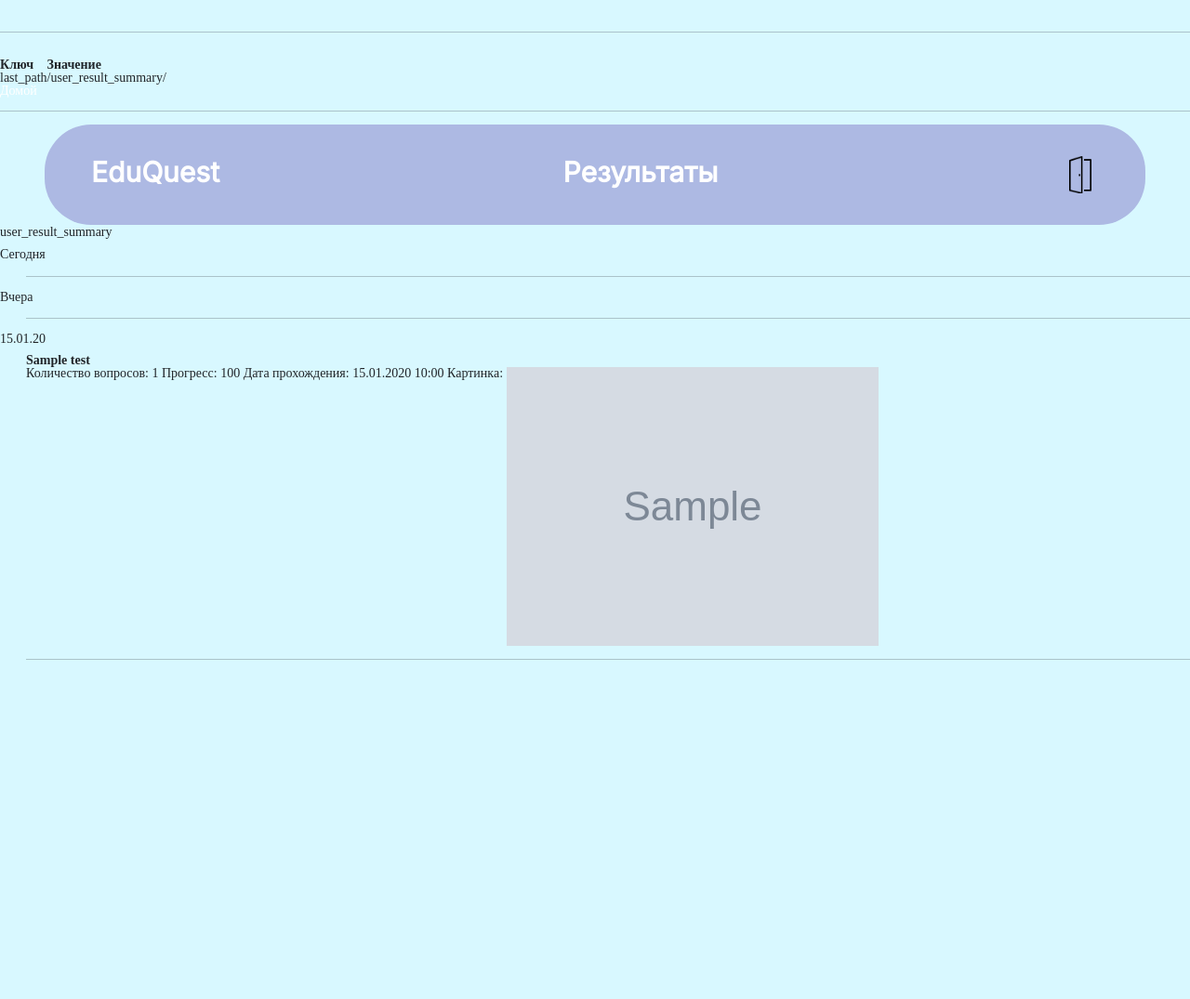
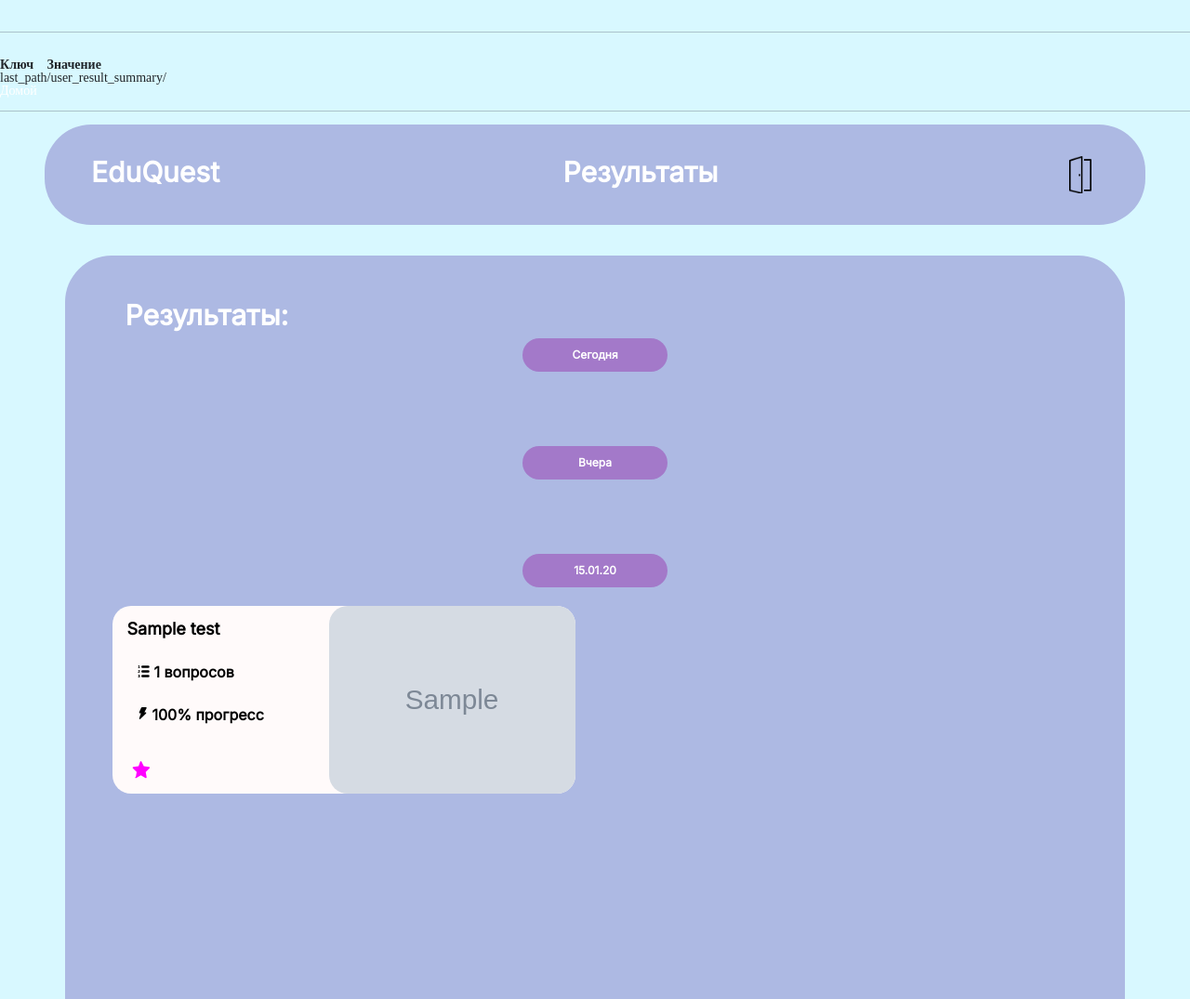
Before and after one commit to HeyArtem/edu_quest, a Django app: page /user_result_summary/ in a window 1280 px wide. Shown: the whole page at 93% size. Before the commit the page ends 710 px from the top, so only its background shows below. Run offline with Django 4.2, Linux system fonts and the light colour scheme; a user stored in the database is signed in; tables that the repository leaves empty hold one stand-in row (values such as "Sample post"); grey boxes marked "Sample" are stand-in pictures; parts of the project's set-up code (start-up, migrations or seed data) failed here and were passed over; some web fonts are replaced.

Commit message:
UserResult, UserSummury

```diff
--- a/conf/settings/django.py
+++ b/conf/settings/django.py
@@ -14,6 +14,9 @@ DEBUG = env("DEBUG", cast=bool)
 
 ALLOWED_HOSTS = env("ALLOWED_HOSTS", default=["*"])
 
+INTERNAL_IPS = [
+    "127.0.0.1"
+]  # Чтобы debug_toolbar показывался только на локалке (в проде он будет скрыт).
 
 INSTALLED_APPS = [
     "django.contrib.admin",
@@ -26,12 +29,14 @@ INSTALLED_APPS = [
     "edu_quest",
     "api",
     "models_app",
+    "debug_toolbar",
 ]
 
 MIDDLEWARE = [
     "django.middleware.security.SecurityMiddleware",
     "django.contrib.sessions.middleware.SessionMiddleware",
     "django.middleware.common.CommonMiddleware",
+    "debug_toolbar.middleware.DebugToolbarMiddleware",  # debug_toolbar
     "django.middleware.csrf.CsrfViewMiddleware",
     "django.contrib.auth.middleware.AuthenticationMiddleware",
     "django.contrib.messages.middleware.MessageMiddleware",
--- a/conf/urls.py
+++ b/conf/urls.py
@@ -9,8 +9,14 @@ urlpatterns = [
     path("admin/", admin.site.urls),
     path("api/", include("api.urls")),
     path("", include("edu_quest.urls")),
-] + static(django.MEDIA_URL, document_root=django.MEDIA_ROOT)
+]
 
 handler404 = Handler404View.as_view()
 
 urlpatterns += static(django.STATIC_URL, document_root=django.STATIC_ROOT)
+urlpatterns += static(django.MEDIA_URL, document_root=django.MEDIA_ROOT)
+
+if django.DEBUG:
+    import debug_toolbar
+
+    urlpatterns += [path("__debug__/", include(debug_toolbar.urls))]
--- /dev/null
+++ b/edu_quest/static/css/user_result_summary.css
@@ -0,0 +1,147 @@
+.container {
+    width: 1184px;
+    min-height: 100vh;
+    background-color: #ADB9E3;
+    border-radius: 50px 50px 0 0;
+    margin-top: 33px;
+    padding-top: 1px;
+    box-sizing: border-box;
+    font-family: 'Inter';
+    color: white;
+    text-align: center;
+}
+
+.container-title {
+    font-size: 30px;
+    font-weight: bold;
+    margin-top: 45px;
+    margin-left: 54px;
+    text-align: left;
+}
+
+/* Название группы тестов — например, Сегодня, Вчера, дата */
+.title-cards-result {
+    margin: 0px auto 20px; /* Отступ сверху 0px, снизу 20px auto слева и справа — центрирует по горизонтали */
+    font-size: 12px; /* Размер шрифта */
+    font-weight: bold; /* Жирный */
+    height: 36px;
+    width: 156px;
+    border-radius: 50px;
+    background-color: #A379C9;
+    display: flex; /* Включаем Flexbox */
+    justify-content: center; /* Выравниваем текст по горизонтали */
+    align-items: center; /* Выравнивание по вертикали */
+    flex-wrap: nowrap;
+}
+
+/* Обёртка для всех карточек одной группы (например, Сегодня, Вчера и т.д.) */
+.cards-grid-group {
+    margin-bottom: 80px; /* расстояние между группами */
+}
+
+/* Строка карточек — по 2 в ряд */
+.card-row {
+    display: flex;
+    justify-content: space-between;
+    gap: 40px; /* Пространство между двумя карточками */
+    margin-bottom: 33px; /* расстояние между рядами карточек по вертикали */
+    padding: 0 40px; /* Отступ 40px слева и справа от ряда */
+}
+
+/* Карточка теста, с текстом и картинкой теста */
+.card-result {
+    flex: 1 1 0; /* Карточка занимает одинаковое пространство */
+    max-width: 498px;
+    height: 202px;
+    display: flex;
+    border-radius: 20px;
+    background-color: Snow;
+    color: black;
+}
+
+/* Блок с описанием внутри карточки */
+.card-result-text {
+    text-align: left;
+    display: flex; /* Включаем Flexbox для организации содержимого */
+    flex-direction: column; /* Располагаем элементы вертикально */
+    flex: 1; /* Занимает всё доступное пространство, кроме картинки */
+    padding: 16px; /* Внутренние отступы текста */
+    justify-content: space-between;
+}
+
+.card-result-text {
+}
+
+.test-name {
+    font-size: 18px;
+    font-weight: bold;
+}
+
+/* Блок с количеством вопросов */
+.amount-qestions {
+    display: flex;
+    justify-content: left;
+}
+
+.icon-amount-qestions {
+    margin-left: 10px;
+}
+
+.amount-qestions-text {
+    margin-left: 4px;
+    font-size: 16px;
+    font-weight: bold;
+}
+
+
+/* Блок с прогрессом */
+.progress {
+    display: flex;
+    justify-content: left;
+    background: transparent; /* убрал серый фон */
+    height: 24px;
+}
+
+.icon-progress {
+    margin-left: 10px;
+}
+
+.progress-text {
+    margin-left: 4px;
+    font-size: 16px;
+    font-weight: bold;
+
+}
+
+/* Иконка "Избранное" — звёздочка */
+.favorite-icon {
+    margin-left: 4px;
+    width: 24px; /* Размер иконки */
+    height: 24px;
+    color: gray; /* Цвет по умолчанию — серый */
+    transition: color 0.3s ease; /* Плавное изменение цвета при наведении */
+}
+
+/* Если тест в избранном — делаем иконку фиолетовой */
+.favorite-btn[data-is-favorite="true"] .favorite-icon {
+    color: Fuchsia;
+}
+
+/* Наведение на иконку — временно делает её розовой */
+.favorite-btn:hover .favorite-icon {
+    color: #56C7B2;
+}
+
+/* Блок с фоткой */
+.card-result-picture {
+     width: 265px; /* Фиксированная ширина */
+    height: 202px;
+    flex-shrink: 0; /* Не сжимается */
+}
+
+.card-result-picture img {
+    width: 100%;
+    height: 100%;
+    object-fit: cover; /* Изображение будет обрезано под заданные размеры */
+    border-radius: 20px;
+}
--- a/edu_quest/templates/user_result_summary.html
+++ b/edu_quest/templates/user_result_summary.html
@@ -2,32 +2,119 @@
 {% load static %}
 
 {% block style %}
-    <link rel="stylesheet" href="{% static 'css/retrieve_test.css' %}">
+<link rel="stylesheet" href="{% static 'css/user_result_summary.css' %}">
 {% endblock %}
 
 {% block content %}
- <h1>user_result_summary </h1>
-{% for group, results in grouped_results.items %}
-    <h2>{{ group }}</h2>
-    <ul>
-        {% for result in results %}
-            <li>
-                <strong>{{ result.title }}</strong>
-                <br>
-                Количество вопросов: {{ result.num_questions }}
-                Прогресс: {{ result.progress }}
-                Дата прохождения: {{ result.date }}
-                Картинка: <img src="{{ result.cover.url }}" alt="">
-            </li>
+<div class="container">
+    <div class="container-title">
+        <h1>Результаты:</h1>
+    </div>
+
+    <div class="all-cards-result">
+        {% for group, results in grouped_results.items %}
+        <!-- Название группы тестов — например, Сегодня, Вчера, дата -->
+        <div class="title-cards-result">
+            {{ group }}
+        </div>
+
+        <!-- Обёртка для всех карточек в одной группе (Сегодня, Вчера и т.д.) -->
+        <div class="cards-grid-group">
+
+            {% for result in results %}
+            {# Открываем новый ряд (обёртку для двух карточек), если номер карточки чётный (начиная с 0) #}
+            {% if forloop.counter0|divisibleby:2 %}
+            <div class="card-row">
+                {% endif %}
+
+                <!-- Карточка теста, с текстом и картинкой теста -->
+                <div class="card-result">
+                    <!--Текстовая часть карточки-->
+                    <div class="card-result-text">
+                        <div class="test-name">
+                            {{ result.title }}
+                        </div>
+                        <div class="amount-qestions">
+                            <div class="icon-amount-qestions">
+                                <img src="{% static 'img/amount_qestions.svg' %}" height="15"
+                                     alt="Иконка количество вопросов">
+                            </div>
+                            <div class="amount-qestions-text">
+                                {{ result.num_questions }} вопросов
+                            </div>
+
+                        </div>
+                        <div class="progress">
+                            <div class="icon-progress">
+                                <img src="{% static 'img/progress.svg' %}" height="13" alt="Иконка progress">
+                            </div>
+                            <div class="progress-text">
+                                {{ result.progress }}% прогресс
+                            </div>
+                        </div>
+                        <div class="favorite">
+                            <a href="javascript:void(0);"
+                               class="favorite-btn"
+                               data-test-id="{{ result.test_id }}"
+                               data-is-favorite="{% if result.test_id in favorite_test_ids %}true{% else %}false{% endif %}">
+                                <svg xmlns="http://www.w3.org/2000/svg"
+                                     viewBox="0 0 16 16"
+                                     fill="currentColor"
+                                     class="favorite-icon">
+                                    <path d="M2.866 14.85c-.078.444.36.791.746.593l3.39-1.888
+                                                     3.389 1.888c.386.198.824-.149.746-.592l-.647-3.73
+                                                     2.713-2.63c.329-.317.158-.888-.283-.95l-3.77-.546
+                                                     -1.685-3.408a.513.513 0 0 0-.927 0L5.354
+                                                     7.003l-3.77.546c-.441.062-.612.633-.282.95l2.713
+                                                     2.63-.647 3.73z"/>
+                                </svg>
+                            </a>
+                        </div>
+                    </div>
+                    <!--Картинка карточки-->
+                    <div class="card-result-picture">
+                        <img src="{{ result.cover.url }}" alt="Картинка теста">
+                    </div>
+                </div>
+
+                {# Закрываем строку после двух карточек или если это последняя карточка #}
+                {% if forloop.counter|divisibleby:2 or forloop.last %}
+            </div>
+            {% endif %}
+            {% endfor %}
+        </div>
         {% endfor %}
-        <hr>
-    </ul>
-{% endfor %}
+    </div>
+</div>
 
 
 
+<!-- Добавление в избранное  -->
+<script>
+    document.addEventListener("DOMContentLoaded", function () {
+        document.querySelectorAll(".favorite-btn").forEach(function(button) {
+            button.addEventListener("click", function() {
+                const testId = this.dataset.testId;
+                const isFavorite = this.dataset.isFavorite === "true";
+                const csrfToken = '{{ csrf_token }}';  // Защита CSRF
 
-
-
+                fetch(`/favorite/${testId}/toggle/`, {
+                    method: "POST",
+                    headers: {
+                        "X-CSRFToken": csrfToken,
+                    },
+                })
+                .then(response => response.json())
+                .then(data => {
+                    if (data.status === "added") {
+                        this.dataset.isFavorite = "true";
+                    } else if (data.status === "removed") {
+                        this.dataset.isFavorite = "false";
+                    }
+                });
+            });
+        });
+    });
+</script>
 
 {% endblock %}
--- a/edu_quest/urls.py
+++ b/edu_quest/urls.py
@@ -1,15 +1,17 @@
 from django.urls import path
 
+from edu_quest.views.favorite_test import toggle_favorite_ajax
 from edu_quest.views.home import HomePageView
 from edu_quest.views.lerning_ORM import lerning_orm
 from edu_quest.views.lerning_ORM_ai import lerning_ORM_ai
 from edu_quest.views.question import question_view
+
 # from edu_quest.views.question import RetrieveQuestionView
 from edu_quest.views.test import RetrieveTestView
 from edu_quest.views.tests_by_category import ListTestCategoryView
-from edu_quest.views.user import (LoginUserView, LogoutUserView,
-                                  RegisterUserView)
+from edu_quest.views.user import LoginUserView, LogoutUserView, RegisterUserView
 from edu_quest.views.user_result_summary import UserResultSummaryView
+from edu_quest.views.user_result_test import user_result_test
 
 # Принцип названия View.
 # ActionModelView (Дейсивие Модель View)
@@ -28,6 +30,10 @@ urlpatterns = [
     path(
         "user_result_summary/", UserResultSummaryView.as_view(), name="user_result_view"
     ),
+    path(
+        "favorite/<int:test_id>/toggle/", toggle_favorite_ajax, name="toggle_favorite"
+    ),
+    path("user_result_test/<int:test_id>/", user_result_test, name="user_result"),
     path("lerning_orm/", lerning_orm, name="lerning_orm"),
     path("lerning_ORM_ai/", lerning_ORM_ai, name="lerning_ORM_ai"),
 ]
--- a/edu_quest/views/question.py
+++ b/edu_quest/views/question.py
@@ -41,10 +41,8 @@ def question_view(request):
             ):
                 user_result = UserResult.objects.create(user=user, test=test_db)
                 user_result.answers.set(request.session[f"{user_session_key}_answers"])
-                print("[!] Результат записан")
-                return redirect(
-                    reverse("user_result_view", kwargs={"pk": user_result.pk})
-                )
+                print("[!] Результат записан", user_result.pk)
+                return redirect(reverse("user_result", kwargs={"pk": user_result.pk}))
 
             request.session[f"{user_session_key}_answers"] = []
 
--- a/edu_quest/views/user_result_summary.py
+++ b/edu_quest/views/user_result_summary.py
@@ -3,18 +3,23 @@ from datetime import timedelta
 from django.utils import timezone
 from django.views.generic import TemplateView
 
-from models_app.models import UserResult
+from models_app.models import Favorite, UserResult
 
 
 class UserResultSummaryView(TemplateView):
     template_name = "user_result_summary.html"
 
     def get_context_data(self, **kwargs):
+        """
+        Контекст для сводной страницы с результатами прохождения тестов
+        + работа с Избранное
+        """
         context = super().get_context_data(**kwargs)
 
         user = self.request.user
         date_now = timezone.now().date()
 
+        # Подготавливаю данные д\избранного
         user_results = (
             UserResult.objects.filter(user=user)
             .select_related("test")
@@ -47,14 +52,18 @@ class UserResultSummaryView(TemplateView):
                 "progress": result.get_progress_percent(),
                 "date": result.date.strftime("%d.%m.%Y %H:%M"),
                 "cover": result.test.cover,
+                "test_id": result.test.id,  # добавляем id теста сюда!
             }
 
             # Добавляю в нужную группу
             if group not in grouped_results:
                 grouped_results[group] = []
             grouped_results[group].append(annotated_result)
-
+        # Достаю ID тестов, которые в избранном:
+        favorite_test_ids = Favorite.objects.filter(user=user).values_list(
+            "test_id", flat=True
+        )
+        context["favorite_test_ids"] = list(favorite_test_ids)
         context["grouped_results"] = grouped_results
-        print("grouped_results: ", grouped_results)
 
         return context
--- a/models_app/models/favorite/models.py
+++ b/models_app/models/favorite/models.py
@@ -18,9 +18,10 @@ class Favorite(models.Model):
     )
 
     def __str__(self):
-        return f"{self.test_id} - {self.user_id}"
+        return f"{self.test_id} - {self.user_id} - {self.user.username} ❤️ {self.test.title}"
 
     class Meta:
         db_table = "favorites"
         verbose_name = "Избранное"
         verbose_name_plural = "Избранные"
+        unique_together = ("user", "test")  # чтобы не было дубликатов
```
Also changed, not shown: edu_quest/static/css/user_result_test.css (added, +13 -0 lines), edu_quest/templates/plug.html (added, +12 -0 lines), edu_quest/templates/user_result_test.html (added, +79 -0 lines), edu_quest/views/favorite_test.py (added, +34 -0 lines), edu_quest/views/user_result_test.py (added, +67 -0 lines), .pre-commit-config.yaml, edu_quest/static/css/favorite_test.css (added), edu_quest/static/img/amount_qestions.svg (added), edu_quest/static/img/favorite.svg (added), edu_quest/static/img/progress.svg (added).
